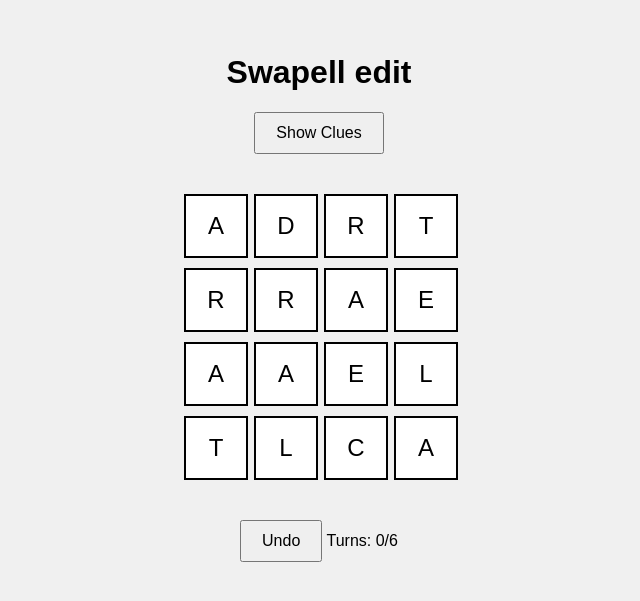
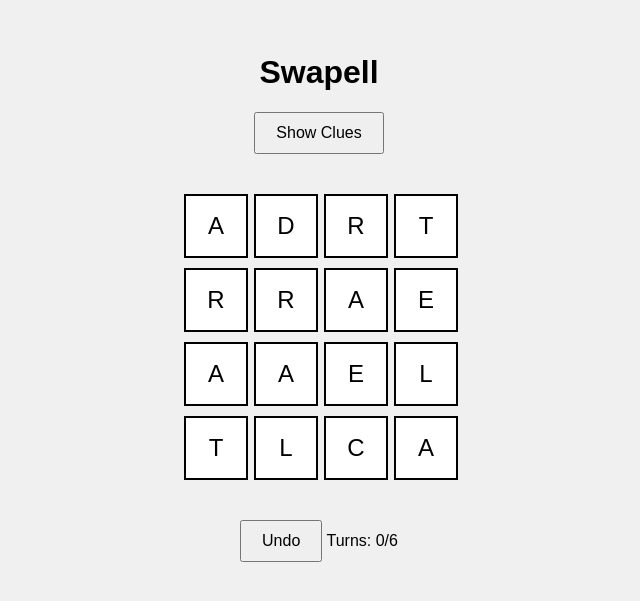
Before and after one commit to uddeepon/swapell, a plain HTML site: page index.html in a window 1280 px wide. Shown: the part 103-704 px from the top of the page, without its empty margins (321-961 px from the left). Drawn offline with Linux system fonts and the light colour scheme.

Commit message:
Update index.html

```diff
--- a/index.html
+++ b/index.html
@@ -8,7 +8,7 @@
 </head>
 <body>
     <div class="container">
-        <h1>Swapell edit</h1>
+        <h1>Swapell</h1>
         <button id="showCluesButton">Show Clues</button>
         <div id="clues" style="display: none;">
             <div>Row Clues: <span id="rowClues"></span></div>
```
